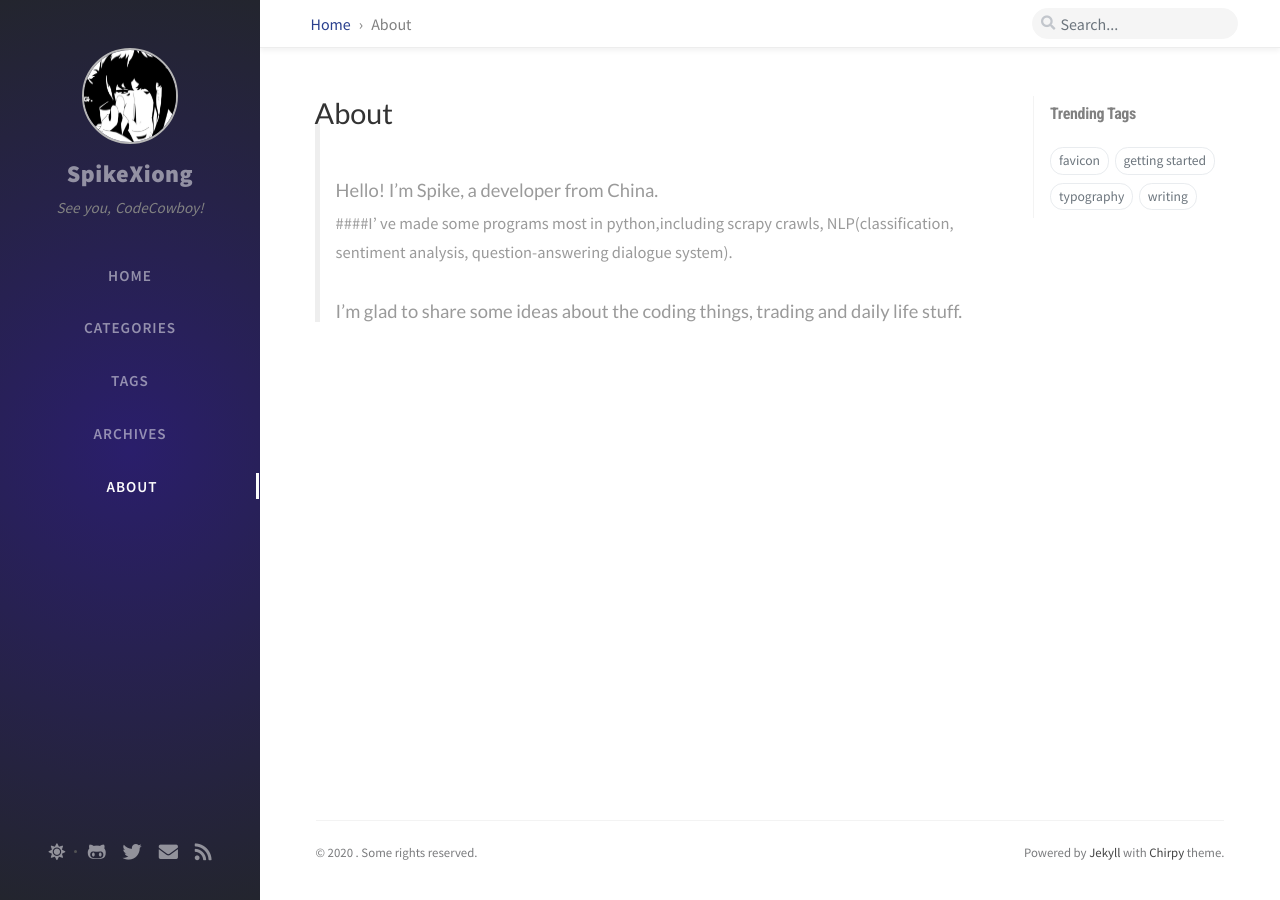
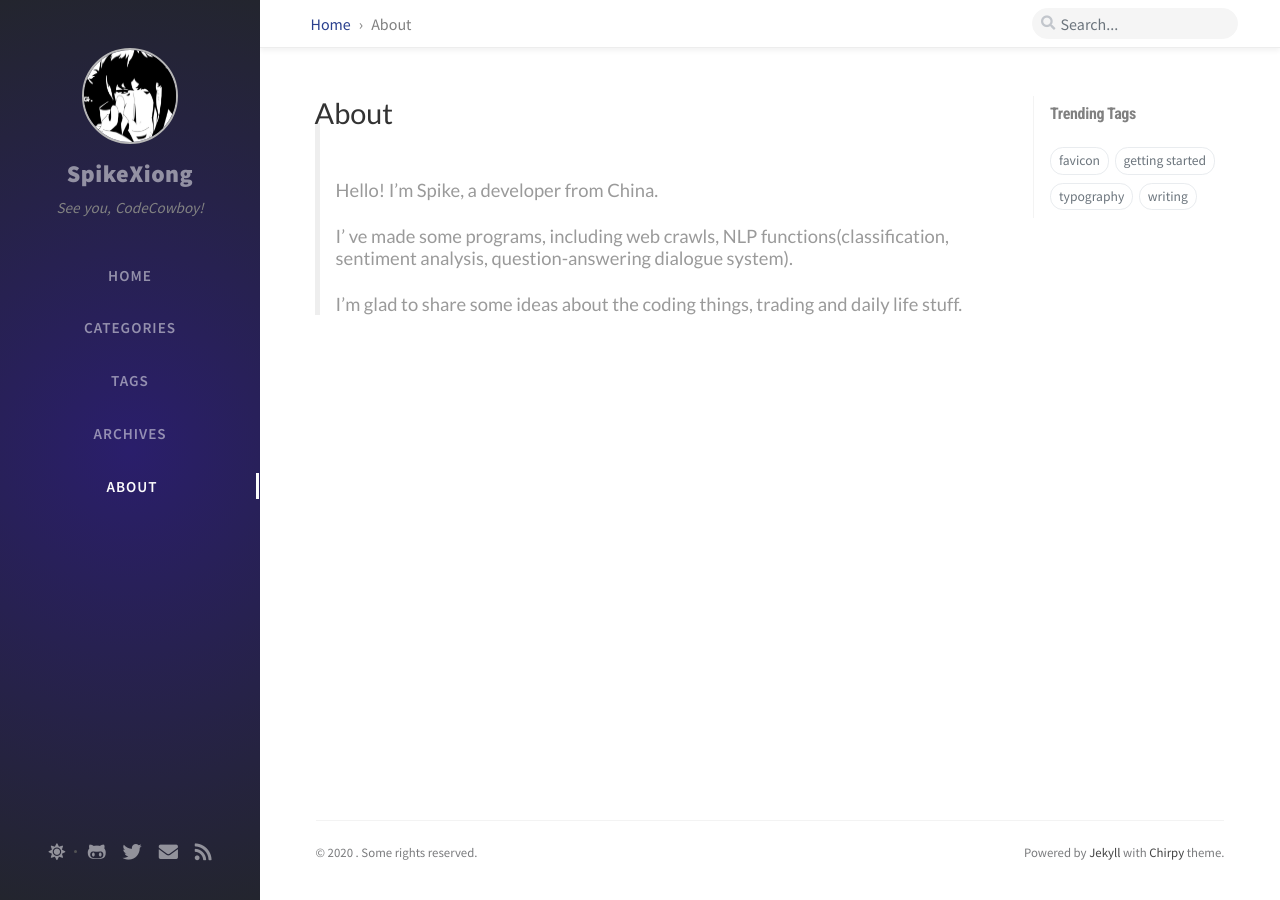
Before and after one commit to CaptXiong/CaptXiong.github.io, a Jekyll site: the page built from tabs/about.md, in a window 1280 px wide. Built offline with Jekyll 4.4.1, drawn with Linux system fonts in a browser that asks for light colours; nearby versions of some CDN libraries; comment, search, counter and statistics services are not loaded.

Commit message:
feat:update about

```diff
--- a/tabs/about.md
+++ b/tabs/about.md
@@ -9,6 +9,6 @@ title: About
 ---
 
 > #### Hello! I'm Spike, a developer from China.
->####I' ve made some programs most in python,including scrapy crawls, NLP(classification, sentiment analysis, question-answering dialogue system).
+> #### I' ve made some programs, including web crawls, NLP functions(classification, sentiment analysis, question-answering dialogue system).
 >
 > #### I'm glad to share some ideas about the coding things, trading and daily life stuff.
```
